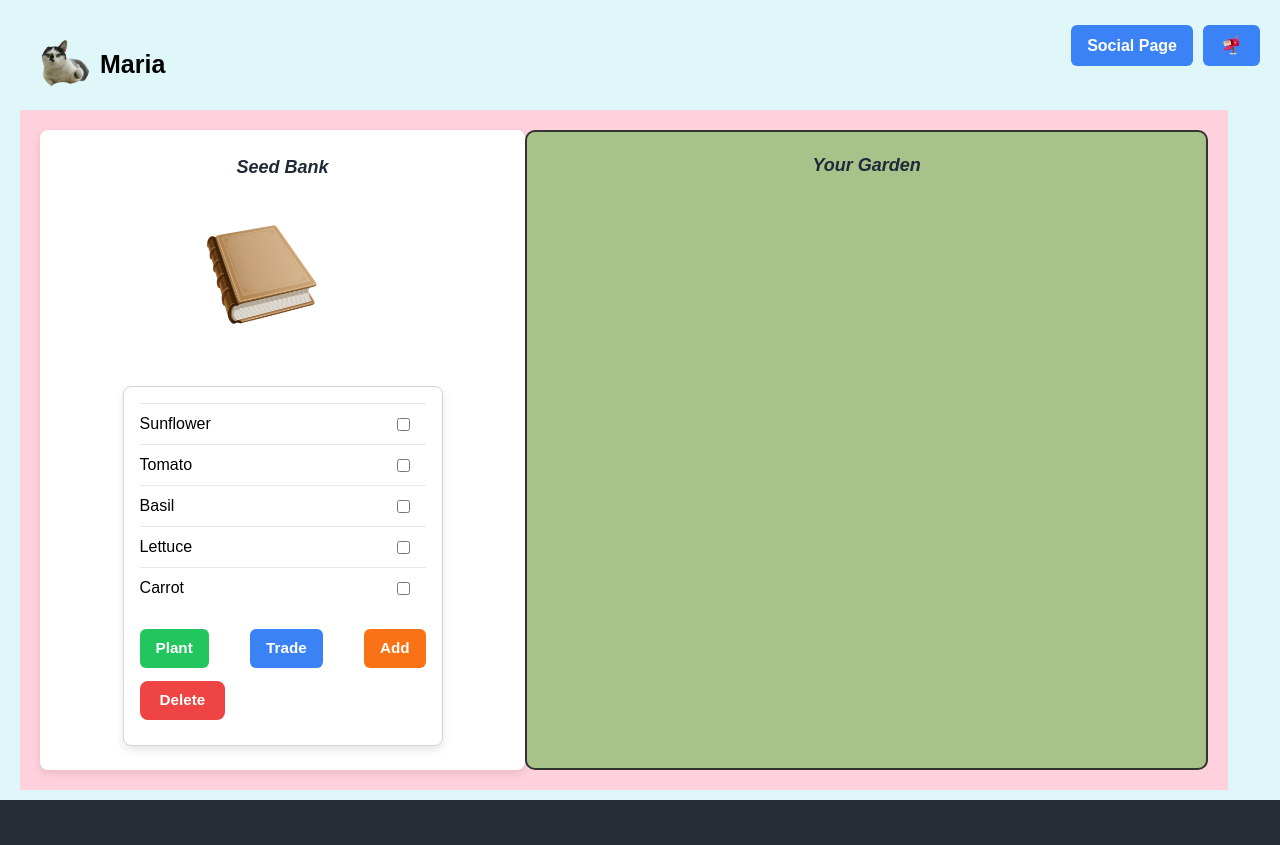
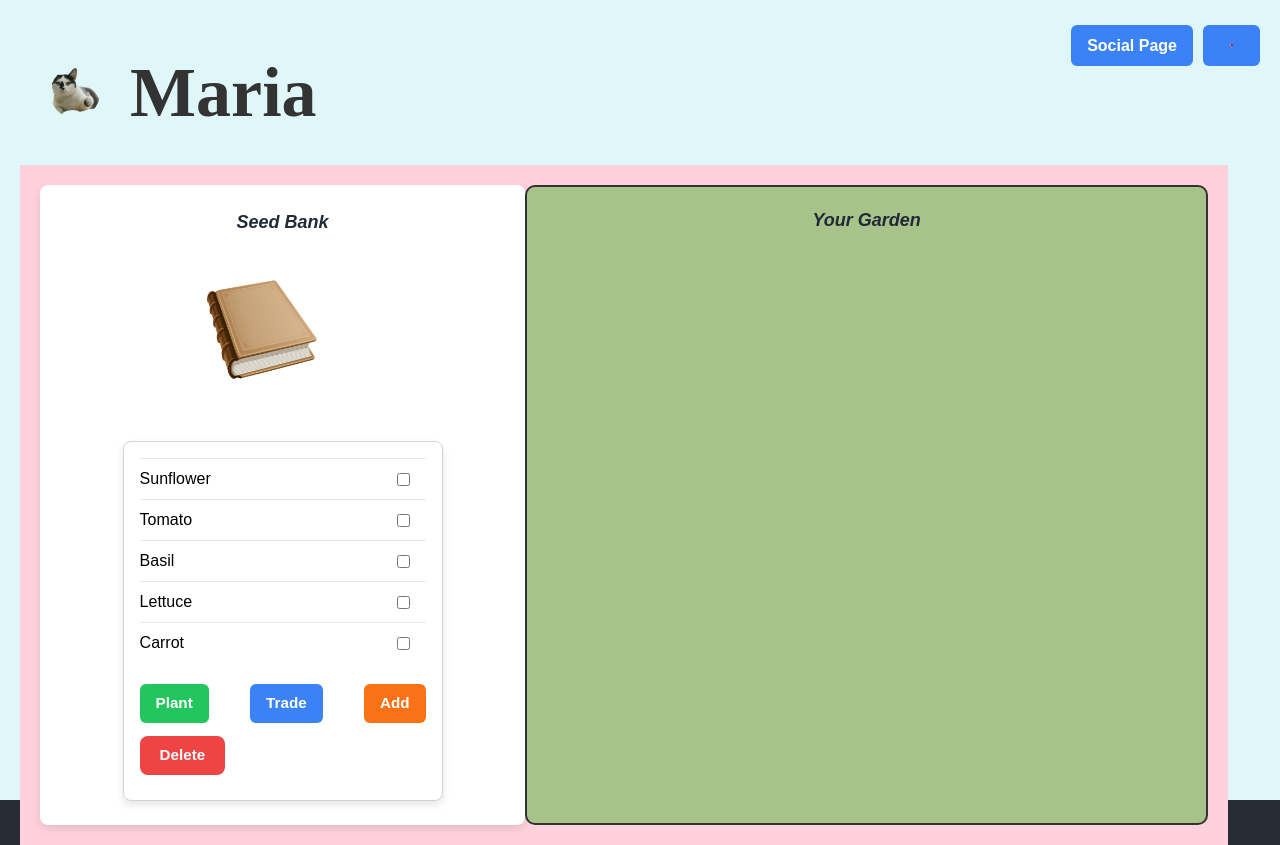
Before and after one commit to portiali/seedswap, a React (Create React App) app in the folder frontend/my-app/: page /profile in a window 1280 px wide. Before the commit the page ends 800 px from the top, so only its background shows below. Built offline with nearby package versions, Linux system fonts and the light colour scheme; a web font is replaced by a local one.

Commit message:
profile title

```diff
--- a/frontend/my-app/src/pages/ProfilePage.js
+++ b/frontend/my-app/src/pages/ProfilePage.js
@@ -7,7 +7,7 @@ import mailbox from "../images/mail.png";
 import './styles/ProfilePage.css';
 
 function ProfilePage() {
-    const username = ["Maria"];
+    const username = "Maria";
     const navigate = useNavigate();
 
     const handleChatroomRedirect = () => {
--- a/frontend/my-app/src/pages/styles/ProfilePage.css
+++ b/frontend/my-app/src/pages/styles/ProfilePage.css
@@ -8,15 +8,22 @@
 .profile-header {
   display: flex;
   align-items: center;
-  gap: 10px;
+  gap: 20px;
   padding: 20px;
+  font-family: bubbly;
+}
+
+.username {
+  font-size: 70px !important;  /* Adjust the size as needed */
+  color: #333; /* You can adjust the color too */
 }
 
 .profile-image {
-  width: 50px;
-  height: 50px;
+  width: 70px;
+  height: 70px;
   border-radius: 50%;
   object-fit: cover;
+  padding: 10px;
 }
 
 .social-buttons-container {
```
